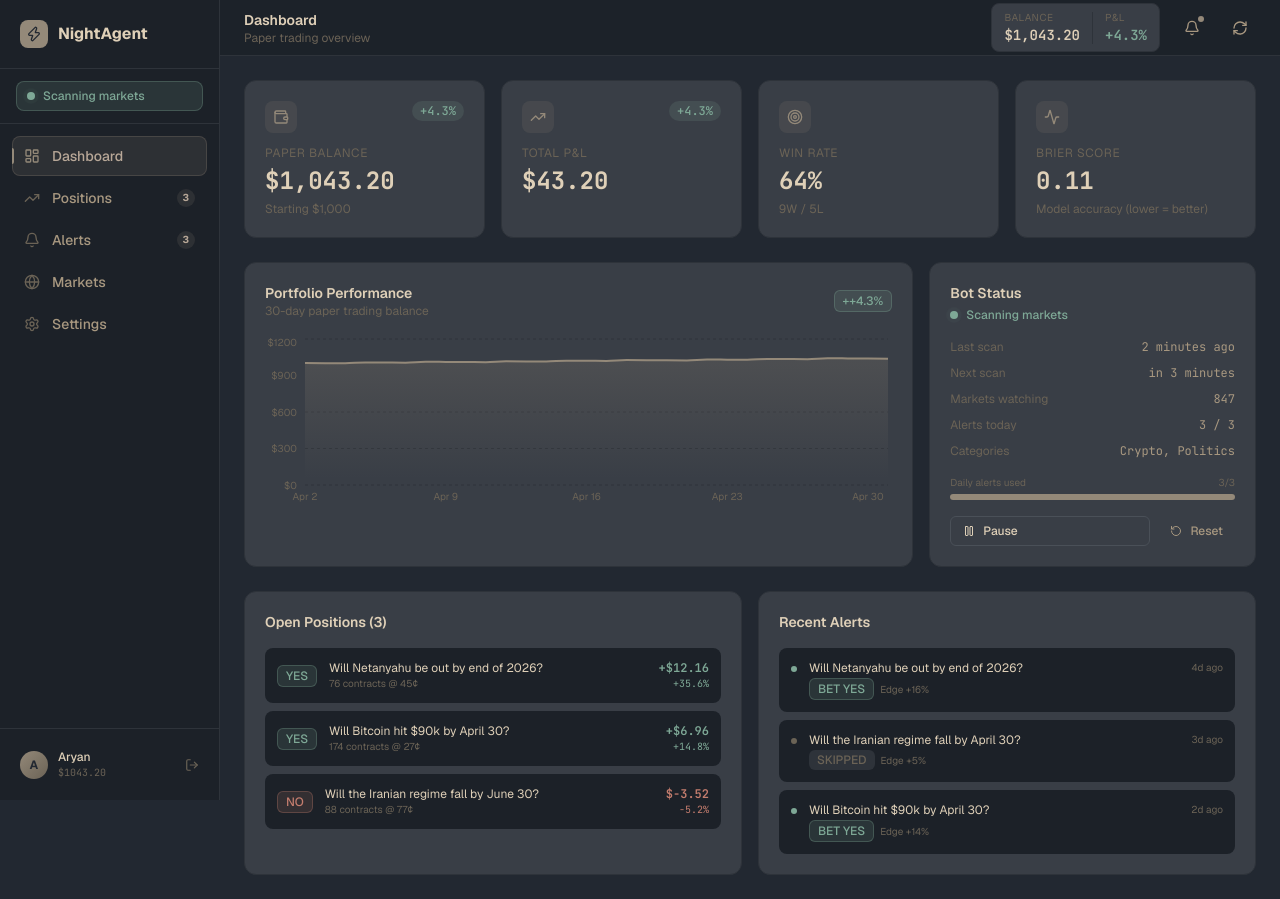
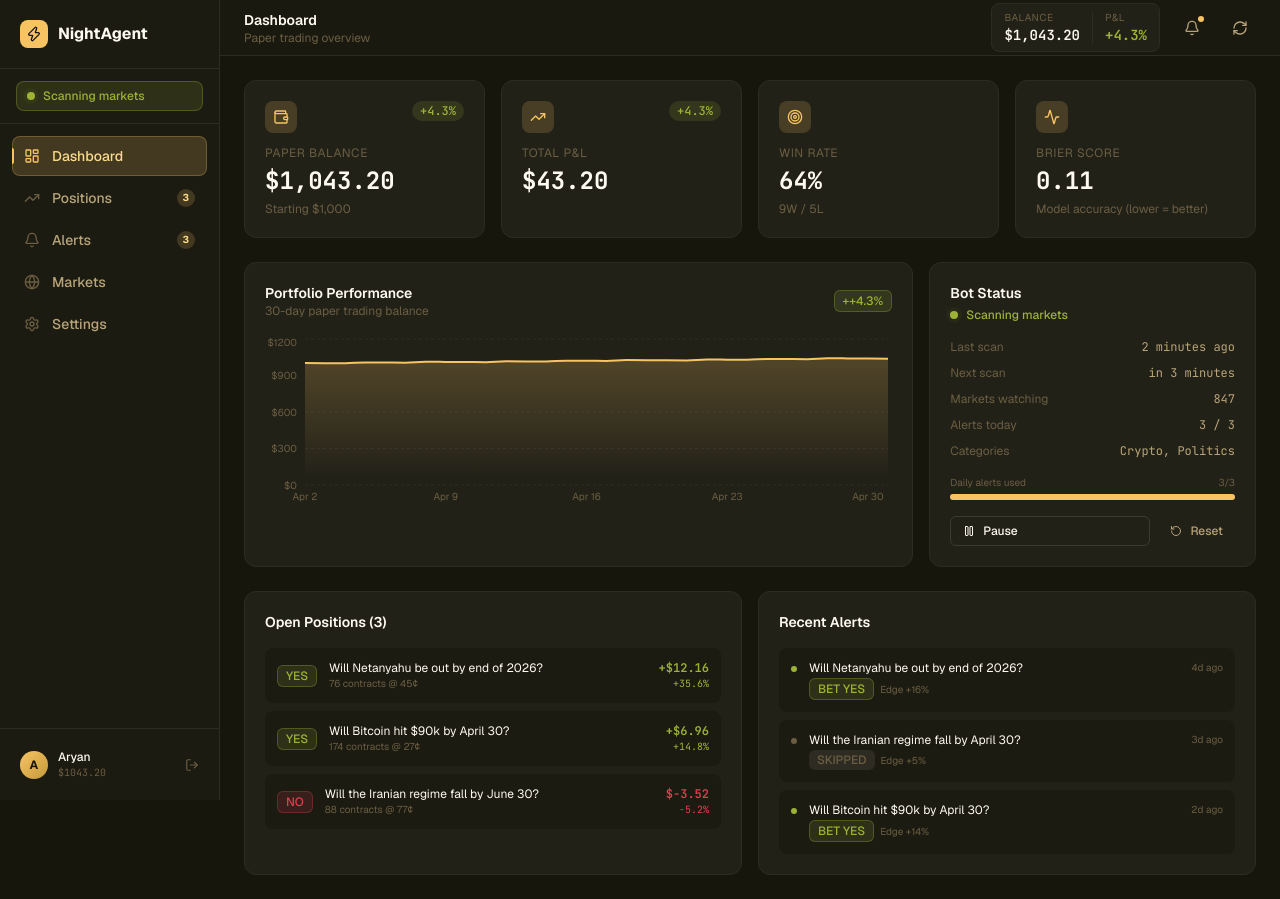
Before and after one commit to aryanpachori/night_agent, a Next.js app in the folder frontend/: page /dashboard in a window 1280 px wide. Built offline with nearby package versions, Linux system fonts and the light colour scheme.

Commit message:
ui change

```diff
--- a/frontend/app/globals.css
+++ b/frontend/app/globals.css
@@ -1,30 +1,39 @@
 @import "tailwindcss";
 
 :root {
-  --bg-primary:    #222831;
-  --bg-secondary:  #1C2128;
-  --bg-card:       #393E46;
-  --bg-card-hover: #42484F;
-  --border:        #2E333A;
-  --border-bright: #4A5058;
+  /* Backgrounds — warm dark, complements the cream/gold palette */
+  --bg-primary:    #17160D;   /* warm near-black */
+  --bg-secondary:  #1C1B12;   /* sidebar / topbar */
+  --bg-card:       #222118;   /* card surfaces */
+  --bg-card-hover: #2A2920;   /* card hover */
+  --border:        #2E2C22;   /* subtle dividers */
+  --border-bright: #3D3B2C;   /* visible borders */
 
-  --accent:        #948979;
-  --accent-bright: #B8A898;
-  --accent-dim:    #6B6356;
-  --accent-glow:   rgba(148, 137, 121, 0.15);
+  /* Accent — #F8C463 golden yellow */
+  --accent:        #F8C463;
+  --accent-bright: #FADB8A;
+  --accent-dim:    #C49A3A;
+  --accent-glow:   rgba(248, 196, 99, 0.18);
 
-  --success:       #7EA896;
-  --success-dim:   rgba(126, 168, 150, 0.15);
-  --danger:        #C47D6E;
-  --danger-dim:    rgba(196, 125, 110, 0.15);
-  --warning:       #C4A96E;
+  /* Success — brightened olive derived from #81912F */
+  --success:       #9DB336;
+  --success-dim:   rgba(157, 179, 54, 0.15);
 
-  --text-primary:  #DFD0B8;
-  --text-secondary:#A89880;
-  --text-muted:    #6B6356;
+  /* Danger — #E03F4F vivid red from palette */
+  --danger:        #E03F4F;
+  --danger-dim:    rgba(224, 63, 79, 0.15);
 
-  --yes-color:     #7EA896;
-  --no-color:      #C47D6E;
+  /* Warning */
+  --warning:       #F8C463;
+
+  /* Text — #FFFAF0 warm cream from palette */
+  --text-primary:  #FFFAF0;
+  --text-secondary:#B8A478;
+  --text-muted:    #6B5E42;
+
+  /* Market */
+  --yes-color:     #9DB336;
+  --no-color:      #E03F4F;
 }
 
 @theme inline {
--- a/frontend/components/dashboard/pnl-chart.tsx
+++ b/frontend/components/dashboard/pnl-chart.tsx
@@ -23,8 +23,8 @@ export function PnlChart() {
       <AreaChart data={mockPnlHistory} margin={{ top: 4, right: 4, left: -20, bottom: 0 }}>
         <defs>
           <linearGradient id="pnlGradient" x1="0" y1="0" x2="0" y2="1">
-            <stop offset="5%" stopColor="#948979" stopOpacity={0.35} />
-            <stop offset="95%" stopColor="#948979" stopOpacity={0} />
+            <stop offset="5%" stopColor="#F8C463" stopOpacity={0.35} />
+            <stop offset="95%" stopColor="#F8C463" stopOpacity={0} />
           </linearGradient>
         </defs>
         <CartesianGrid strokeDasharray="3 3" stroke="var(--border)" vertical={false} />
@@ -45,11 +45,11 @@ export function PnlChart() {
         <Area
           type="monotone"
           dataKey="balance"
-          stroke="#948979"
+          stroke="#F8C463"
           strokeWidth={2}
           fill="url(#pnlGradient)"
           dot={false}
-          activeDot={{ r: 4, fill: '#948979', stroke: 'var(--bg-primary)', strokeWidth: 2 }}
+          activeDot={{ r: 4, fill: '#F8C463', stroke: 'var(--bg-primary)', strokeWidth: 2 }}
         />
       </AreaChart>
     </ResponsiveContainer>
```
